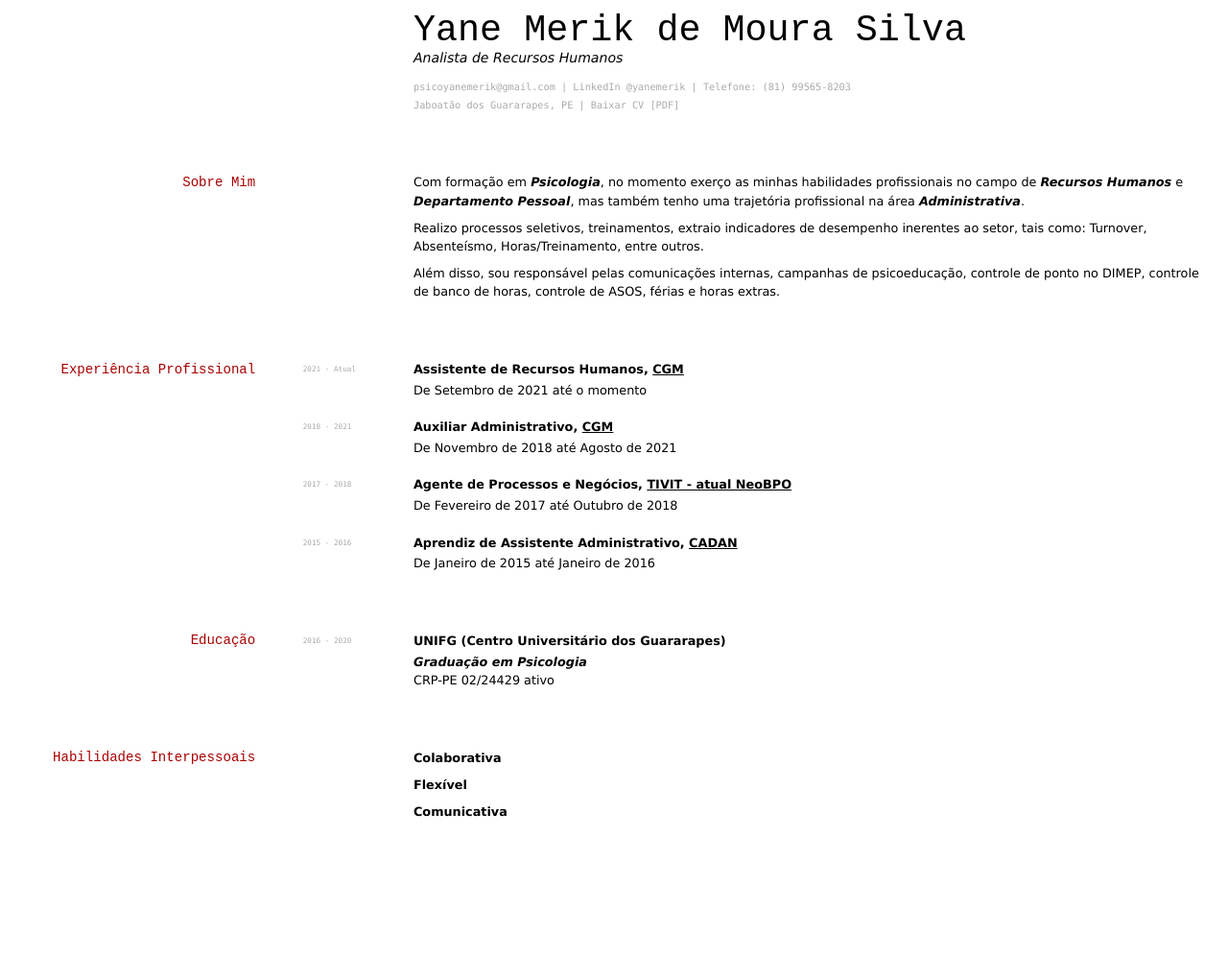
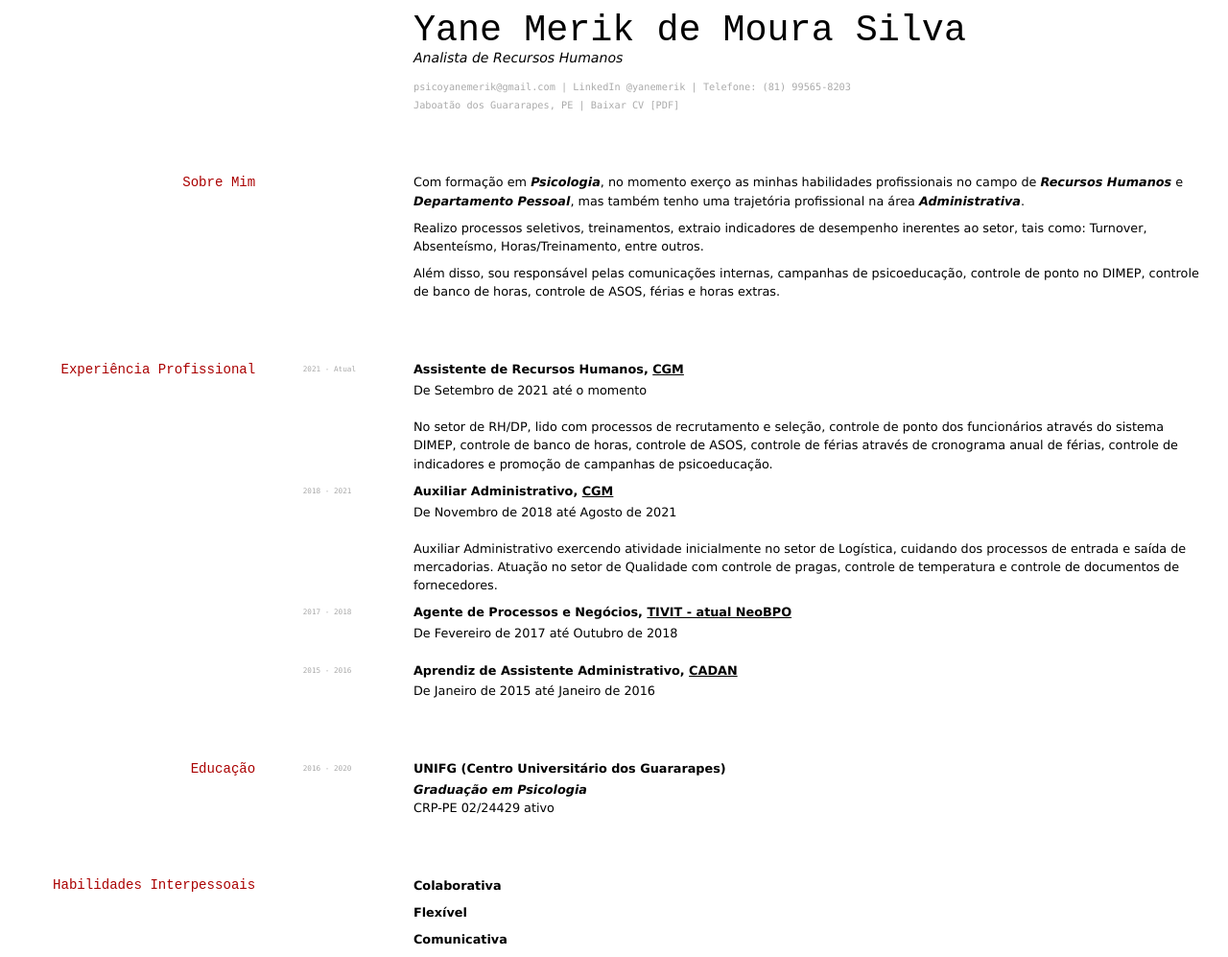
Before and after one commit to lflucasferreira/yane, a Jekyll site: the page built from index.md, in a window 1280 px wide. Shown: the whole page at 96% size. Built offline with Jekyll 4.4.1, drawn with Linux system fonts in a browser that asks for light colours; before the commit the page ends 900 px from its top, so only the background shows below that.

Commit message:
adicionar descricao

```diff
--- a/index.md
+++ b/index.md
@@ -27,9 +27,13 @@ Além disso, sou responsável pelas comunicações internas, campanhas de psicoe
 __Assistente de Recursos Humanos, [CGM](https://www.grupocgm.com.br)__
 - De Setembro de 2021 até o momento
 
+No setor de RH/DP, lido com processos de recrutamento e seleção, controle de ponto dos funcionários através do sistema DIMEP, controle de banco de horas, controle de ASOS, controle de férias através de cronograma anual de férias, controle de indicadores e promoção de campanhas de psicoeducação.
+
 `2018 - 2021`
 __Auxiliar Administrativo, [CGM](https://www.grupocgm.com.br)__
 - De Novembro de 2018 até Agosto de 2021
+
+Auxiliar Administrativo exercendo atividade inicialmente no setor de Logística, cuidando dos processos de entrada e saída de mercadorias. Atuação no setor de Qualidade com controle de pragas, controle de temperatura e controle de documentos de fornecedores.
 
 `2017 - 2018`
 __Agente de Processos e Negócios, [TIVIT - atual NeoBPO](https://neobpo.com.br)__
```
